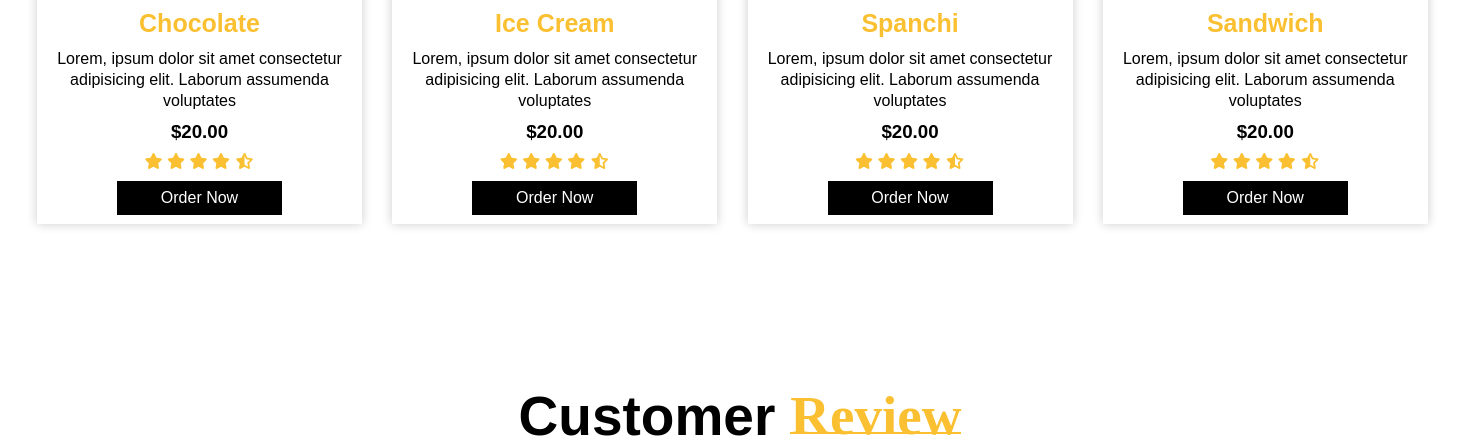
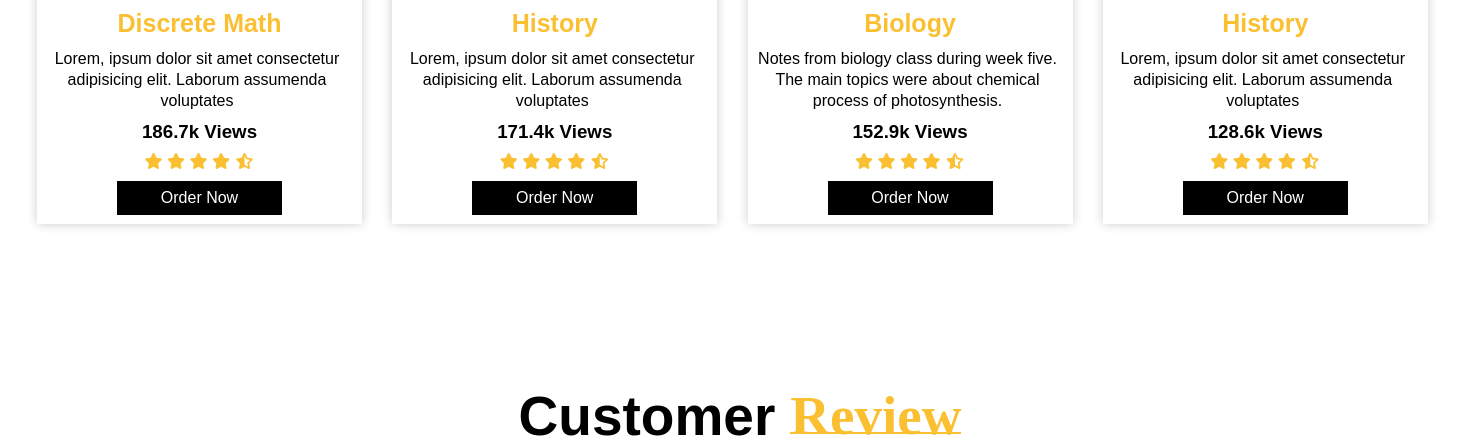
Before and after one commit to SoklyninNou/Hackathon, a PHP site: page / in a window 1480 px wide. Shown: the part 3436-3882 px from the top of the page. Run offline with PHP 8.4, Linux system fonts and the light colour scheme.

Commit message:
Add files via upload

```diff
--- a/index.html
+++ b/index.html
@@ -14,7 +14,7 @@
   <section id="Home">
     <nav>
       <div class="logo">
-        <img src="scott-graham-OQMZwNd3ThU-unsplash.jpg">
+        <img src="Images/Notes Logo2.png">
         <!--replace it with our logo-->
       </div>
       <ul>
@@ -86,13 +86,13 @@
   <!--Menu-->
 
   <div class="menu" id="Menu">
-    <h1>Our<span>Menu</span></h1>
+    <h1>Top<span>Notes</span></h1>
 
     <div class="menu_box">
       <div class="menu_card">
 
         <div class="menu_image">
-          <img src="luke-southern-ftQrm7D1Rw0-unsplash.jpg">
+          <img src="Images/Maths-19.jpg">
         </div>
 
         <div class="small_card">
@@ -100,11 +100,11 @@
         </div>
 
         <div class="menu_info">
-          <h2>Buger</h2>
+          <h2>Calculus</h2>
           <p>
-            Lorem, ipsum dolor sit amet consectetur adipisicing elit. Laborum assumenda voluptates
+             We just got into integration and its applications. It might be one of the harder topics in calculus 2.
           </p>
-          <h3>$20.00</h3>
+          <h3>317.4k Views</h3>
           <div class="menu_icon">
             <i class="fa-solid fa-star"></i>
             <i class="fa-solid fa-star"></i>
@@ -120,7 +120,7 @@
       <div class="menu_card">
 
         <div class="menu_image">
-          <img src="pasta.jpg">
+          <img src="Images/Biology-4.jpg">
         </div>
 
         <div class="small_card">
@@ -128,11 +128,11 @@
         </div>
 
         <div class="menu_info">
-          <h2>pasta</h2>
+          <h2>Biology</h2>
           <p>
-            Lorem, ipsum dolor sit amet consectetur adipisicing elit. Laborum assumenda voluptates
+            Mitochondria is the powerhouse of the cell. Here are some notes from this week's biology class.
           </p>
-          <h3>$20.00</h3>
+          <h3>268.9k Views</h3>
           <div class="menu_icon">
             <i class="fa-solid fa-star"></i>
             <i class="fa-solid fa-star"></i>
@@ -148,7 +148,7 @@
       <div class="menu_card">
 
         <div class="menu_image">
-          <img src="image/lasagna.webp">
+          <img src="Images/English-2.jpg">
         </div>
 
         <div class="small_card">
@@ -156,11 +156,11 @@
         </div>
 
         <div class="menu_info">
-          <h2>lasagna</h2>
+          <h2>Poetry</h2>
           <p>
-            Lorem, ipsum dolor sit amet consectetur adipisicing elit. Laborum assumenda voluptates
+            Maya Angelo is an interesting poet. She really write her work with passion as will as meaning.
           </p>
-          <h3>$20.00</h3>
+          <h3>272.6k Views</h3>
           <div class="menu_icon">
             <i class="fa-solid fa-star"></i>
             <i class="fa-solid fa-star"></i>
@@ -176,7 +176,7 @@
       <div class="menu_card">
 
         <div class="menu_image">
-          <img src="image/chocolate_Drink.jpg">
+          <img src="Images/Math 268 HW-29.jpg">
         </div>
 
         <div class="small_card">
@@ -184,11 +184,11 @@
         </div>
 
         <div class="menu_info">
-          <h2>Drink</h2>
+          <h2>Discrete Math</h2>
           <p>
             Lorem, ipsum dolor sit amet consectetur adipisicing elit. Laborum assumenda voluptates
           </p>
-          <h3>$20.00</h3>
+          <h3>262.3k Views</h3>
           <div class="menu_icon">
             <i class="fa-solid fa-star"></i>
             <i class="fa-solid fa-star"></i>
@@ -204,7 +204,7 @@
       <div class="menu_card">
 
         <div class="menu_image">
-          <img src="image/pizza.jpg">
+          <img src="Images/History 100-23.jpg">
         </div>
 
         <div class="small_card">
@@ -212,11 +212,11 @@
         </div>
 
         <div class="menu_info">
-          <h2>pizza</h2>
+          <h2>History</h2>
           <p>
             Lorem, ipsum dolor sit amet consectetur adipisicing elit. Laborum assumenda voluptates
           </p>
-          <h3>$20.00</h3>
+          <h3>246.3k Views</h3>
           <div class="menu_icon">
             <i class="fa-solid fa-star"></i>
             <i class="fa-solid fa-star"></i>
@@ -232,7 +232,7 @@
       <div class="menu_card">
 
         <div class="menu_image">
-          <img src="image/Hot_dog.jpg">
+          <img src="Images/Maths-18.jpg">
         </div>
 
         <div class="small_card">
@@ -240,11 +240,11 @@
         </div>
 
         <div class="menu_info">
-          <h2>Hot Dog</h2>
+          <h2>Calculus</h2>
           <p>
             Lorem, ipsum dolor sit amet consectetur adipisicing elit. Laborum assumenda voluptates
           </p>
-          <h3>$20.00</h3>
+          <h3>232.8k Views</h3>
           <div class="menu_icon">
             <i class="fa-solid fa-star"></i>
             <i class="fa-solid fa-star"></i>
@@ -260,7 +260,7 @@
       <div class="menu_card">
 
         <div class="menu_image">
-          <img src="image/juse.jpg">
+          <img src="Images/Biology-7.jpg">
         </div>
 
         <div class="small_card">
@@ -268,11 +268,11 @@
         </div>
 
         <div class="menu_info">
-          <h2>Juse</h2>
+          <h2>Biology</h2>
           <p>
             Lorem, ipsum dolor sit amet consectetur adipisicing elit. Laborum assumenda voluptates
           </p>
-          <h3>$20.00</h3>
+          <h3>203.7k Views</h3>
           <div class="menu_icon">
             <i class="fa-solid fa-star"></i>
             <i class="fa-solid fa-star"></i>
@@ -288,7 +288,7 @@
       <div class="menu_card">
 
         <div class="menu_image">
-          <img src="image/biryani.webp">
+          <img src="Images/Maths-9.jpg">
         </div>
 
         <div class="small_card">
@@ -296,11 +296,11 @@
         </div>
 
         <div class="menu_info">
-          <h2>Biryani</h2>
+          <h2>Calculus</h2>
           <p>
             Lorem, ipsum dolor sit amet consectetur adipisicing elit. Laborum assumenda voluptates
           </p>
-          <h3>$20.00</h3>
+          <h3>191.2k Views</h3>
           <div class="menu_icon">
             <i class="fa-solid fa-star"></i>
             <i class="fa-solid fa-star"></i>
@@ -316,7 +316,7 @@
       <div class="menu_card">
 
         <div class="menu_image">
-          <img src="image/chocolate.jpg">
+          <img src="Images/Math 268 HW-18.jpg">
         </div>
 
         <div class="small_card">
@@ -324,11 +324,11 @@
         </div>
 
         <div class="menu_info">
-          <h2>Chocolate</h2>
+          <h2>Discrete Math</h2>
           <p>
             Lorem, ipsum dolor sit amet consectetur adipisicing elit. Laborum assumenda voluptates
           </p>
-          <h3>$20.00</h3>
+          <h3>186.7k Views</h3>
           <div class="menu_icon">
             <i class="fa-solid fa-star"></i>
             <i class="fa-solid fa-star"></i>
@@ -344,7 +344,7 @@
       <div class="menu_card">
 
         <div class="menu_image">
-          <img src="image/ice_cream.jpg">
+          <img src="Images/History 100-16.jpg">
         </div>
 
         <div class="small_card">
@@ -352,11 +352,11 @@
         </div>
 
         <div class="menu_info">
-          <h2>Ice Cream</h2>
+          <h2>History</h2>
           <p>
             Lorem, ipsum dolor sit amet consectetur adipisicing elit. Laborum assumenda voluptates
           </p>
-          <h3>$20.00</h3>
+          <h3>171.4k Views</h3>
           <div class="menu_icon">
             <i class="fa-solid fa-star"></i>
             <i class="fa-solid fa-star"></i>
@@ -372,7 +372,7 @@
       <div class="menu_card">
 
         <div class="menu_image">
-          <img src="image/Spanchi.jpg">
+          <img src="Images/Biology-5.jpg">
         </div>
 
         <div class="small_card">
@@ -380,11 +380,11 @@
         </div>
 
         <div class="menu_info">
-          <h2>Spanchi</h2>
+          <h2>Biology</h2>
           <p>
-            Lorem, ipsum dolor sit amet consectetur adipisicing elit. Laborum assumenda voluptates
+            Notes from biology class during week five. The main topics were about chemical process of photosynthesis.
           </p>
-          <h3>$20.00</h3>
+          <h3>152.9k Views</h3>
           <div class="menu_icon">
             <i class="fa-solid fa-star"></i>
             <i class="fa-solid fa-star"></i>
@@ -400,7 +400,7 @@
       <div class="menu_card">
 
         <div class="menu_image">
-          <img src="image/sandwich.jpg">
+          <img src="Images/History 100-6.jpg">
         </div>
 
         <div class="small_card">
@@ -408,11 +408,11 @@
         </div>
 
         <div class="menu_info">
-          <h2>Sandwich</h2>
+          <h2>History</h2>
           <p>
             Lorem, ipsum dolor sit amet consectetur adipisicing elit. Laborum assumenda voluptates
           </p>
-          <h3>$20.00</h3>
+          <h3>128.6k Views</h3>
           <div class="menu_icon">
             <i class="fa-solid fa-star"></i>
             <i class="fa-solid fa-star"></i>
--- a/style.css
+++ b/style.css
@@ -312,6 +312,8 @@ section .main_btn:hover i {
     text-align: center;
     margin-top: 8px;
     line-height: 21px;
+    width: 300px;
+    margin-left: 10px;
 }
 
 .menu .menu_box .menu_card .menu_info h3 {
```
Also changed, not shown: Biology-4.jpg (added), Biology-5.jpg (added), Biology-7.jpg (added), English-2.jpg (added), History 100-16.jpg (added), History 100-23.jpg (added), History 100-6.jpg (added), Math 268 HW-18.jpg (added), Math 268 HW-29.jpg (added), Maths-18.jpg (added), 3 other files.
